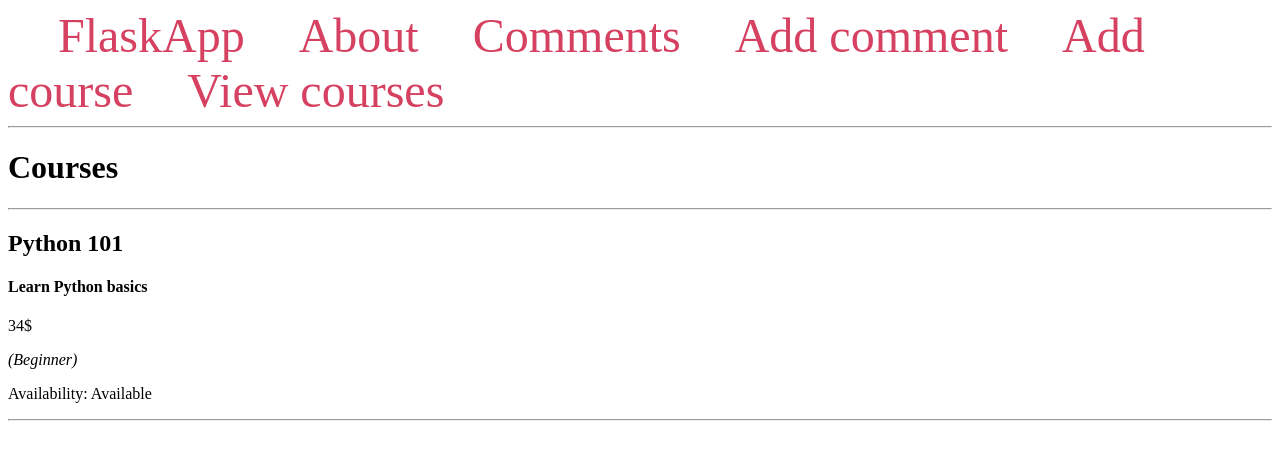
After one commit to itsmoirob/flask-first-web-app, a Flask app: page /courses/ in a window 1280 px wide. The commit adds this page. Shown: the top 460 px of the page. Run offline with Flask 2, Linux system fonts and the light colour scheme.

Commit message:
Add courses view page

```diff
--- a/app.py
+++ b/app.py
@@ -92,6 +92,12 @@ courses_list = [{
 
 @app.route('/course-form', methods=('GET', 'POST'))
 def course_form():
-    """A route for showing and new WTF form"""
+    """A route for creating course with WTF form"""
     form = CourseForm()
     return render_template('course-form.html', form=form)
+
+
+@app.route('/courses/')
+def courses():
+    """A route for showing courses"""
+    return render_template('courses.html', courses_list=courses_list)
--- a/templates/base.html
+++ b/templates/base.html
@@ -33,6 +33,7 @@
     <a href="{{ url_for('comments') }}">Comments</a>
     <a href="{{ url_for('create') }}">Add comment</a>
     <a href="{{ url_for('course_form') }}">Add course</a>
+    <a href="{{ url_for('courses') }}">View courses</a>
   </nav>
   <hr>
   <div class="content">
--- /dev/null
+++ b/templates/courses.html
@@ -0,0 +1,19 @@
+{% extends 'base.html' %}
+
+{% block content %}
+    <h1>{% block title %} Courses {% endblock %}</h1>
+    <hr>
+    {% for course in courses_list %}
+        <h2> {{ course['title'] }} </h2>
+        <h4> {{ course['description'] }} </h4>
+        <p> {{ course['price'] }}$ </p>
+        <p><i>({{ course['level'] }})</i></p>
+        <p>Availability:
+            {% if course['available'] %}
+                Available
+            {% else %}
+                Not Available
+            {% endif %}</p>
+        <hr>
+    {% endfor %}
+{% endblock %}
```
